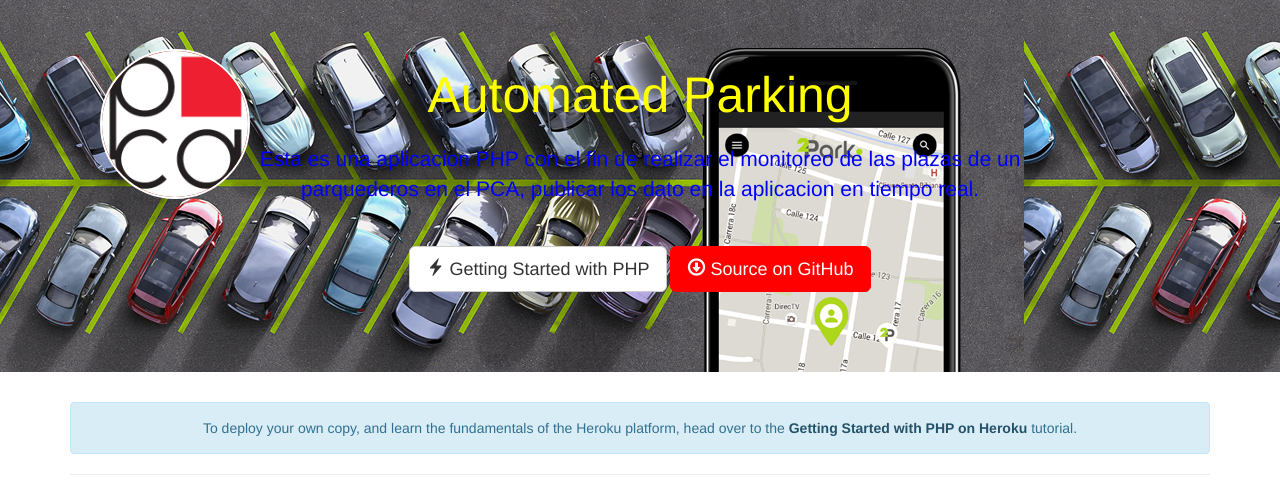
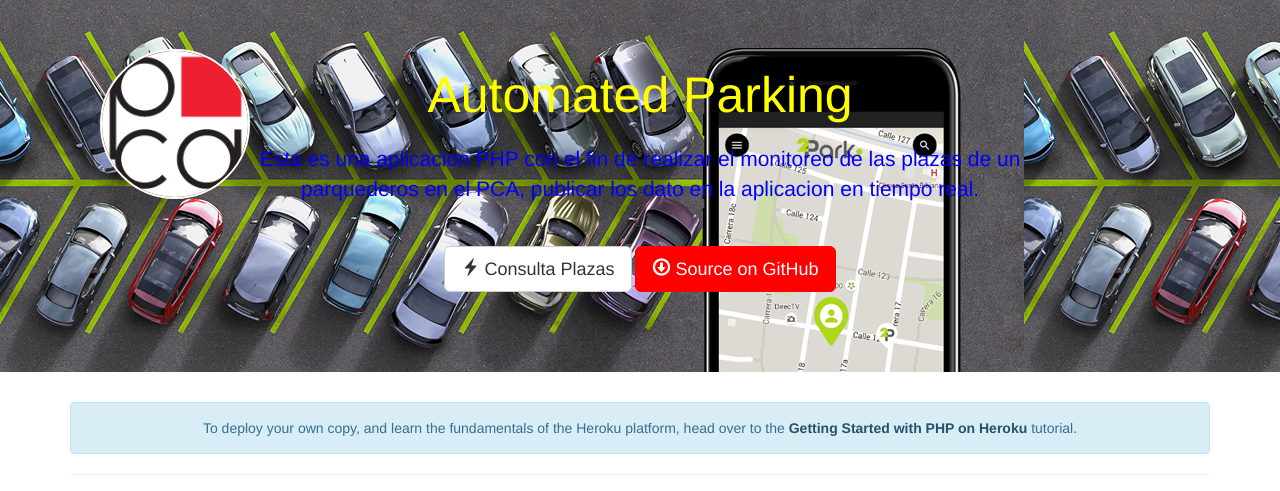
Before and after one commit to Andresrent/ParqueaderoAutomatizado, a PHP site: template web/views/index.twig in a window 1280 px wide. Shown: the part 51-542 px from the top of the page. Run offline with PHP 8.4, Linux system fonts and the light colour scheme; the template is opened without the code that fills it, so the values that code supplies are empty; some libraries are stand-ins or nearby versions.

Commit message:
Update index.twig

```diff
--- a/web/views/index.twig
+++ b/web/views/index.twig
@@ -8,7 +8,7 @@
     </a>
     <h1>Automated Parking</h1>
     <p>Esta es una aplicacion PHP con el fin de realizar el monitoreo de las plazas de un parquederos en el PCA, publicar los dato en la aplicacion en tiempo real.</p>
-    <a type="button" class="btn btn-lg btn-default" href="https://automated-parking.herokuapp.com/consultarPlaza/1"><span class="glyphicon glyphicon-flash"></span> Getting Started with PHP</a>
+    <a type="button" class="btn btn-lg btn-default" href="https://automated-parking.herokuapp.com/consultarPlaza/1"><span class="glyphicon glyphicon-flash"></span> Consulta Plazas</a>
     <a type="button" class="btn btn-lg btn-primary" href="https://github.com/heroku/php-getting-started"><span class="glyphicon glyphicon-download"></span> Source on GitHub</a>
   </div>
 </div>
```
